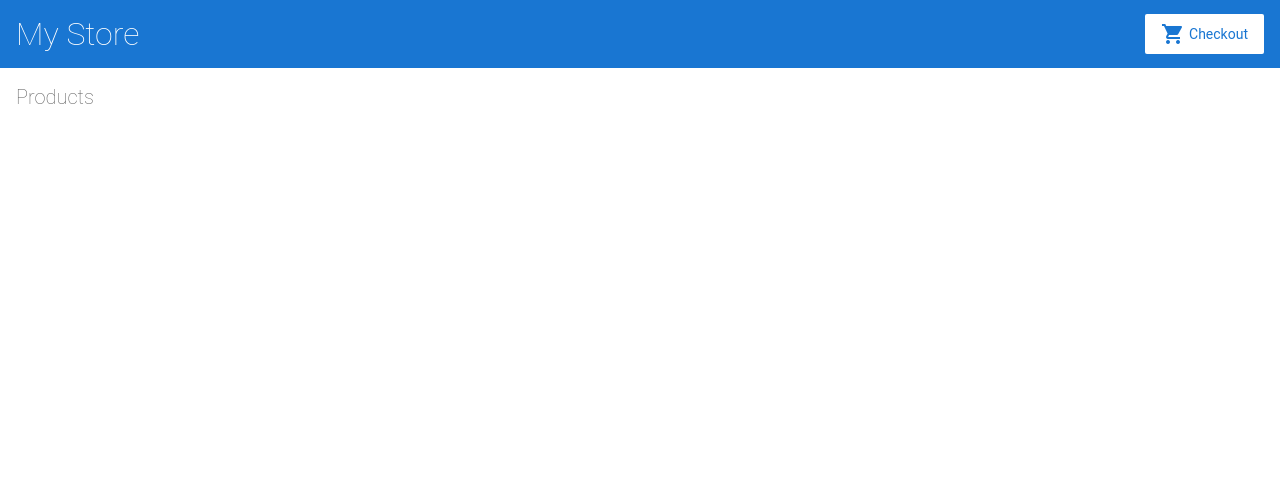
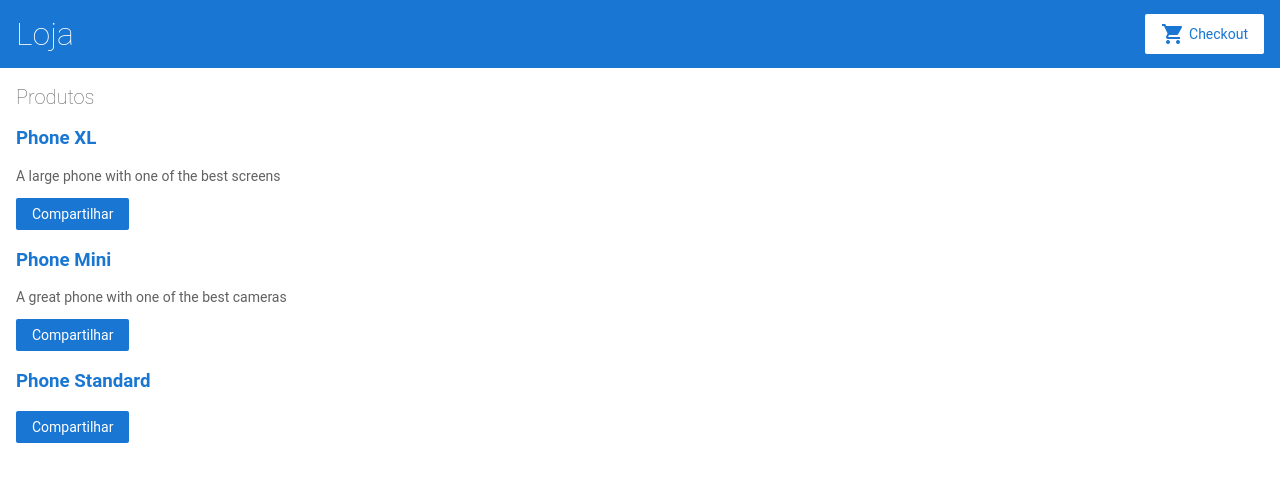
Before and after one commit to redrede/angular-o8ccam, an Angular app: page / in a window 1280 px wide. Shown: the top 482 px of the page. Built offline with nearby package versions, Linux system fonts and the light colour scheme.

Commit message:
2 files modified

```diff
--- a/src/app/product-list/product-list.component.html
+++ b/src/app/product-list/product-list.component.html
@@ -1,6 +1,18 @@
-<h2>Products</h2>
+<h2>Produtos</h2>
 
-
+<div *ngFor="let product of products">
+  <h3>
+    <a [title]="product.name + ' detalhes'">
+      {{product.name}}
+    </a>
+  </h3>
+  <p *ngIf="product.description">
+    {{ product.description }}
+  </p>
+  <button (click)="share()">
+    Compartilhar
+  </button>
+</div>
 <!--
 Copyright Google LLC. All Rights Reserved.
 Use of this source code is governed by an MIT-style license that
--- a/src/app/top-bar/top-bar.component.html
+++ b/src/app/top-bar/top-bar.component.html
@@ -1,8 +1,10 @@
 <a [routerLink]="['/']">
-  <h1>My Store</h1>
+  <h1>Loja</h1>
 </a>
 
-<a class="button fancy-button"><i class="material-icons">shopping_cart</i>Checkout</a>
+<a class="button fancy-button"
+  ><i class="material-icons">shopping_cart</i>Checkout</a
+>
 
 <!--
 Copyright Google LLC. All Rights Reserved.
```
